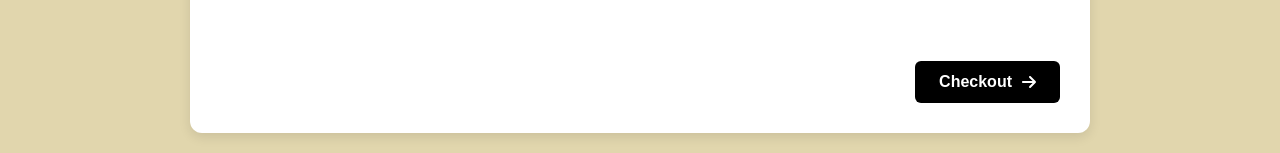
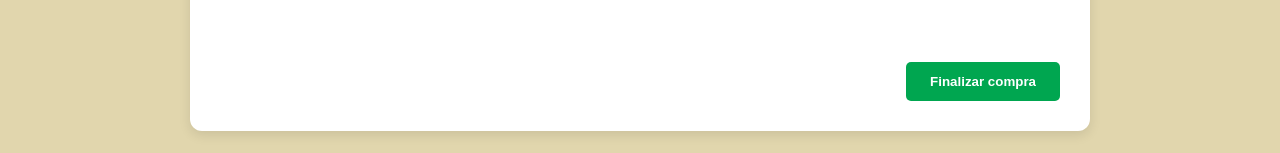
Before and after one commit to Axelh98/handcrafted_haven, a Next.js app: page /cart in a window 1280 px wide. Shown: the part 521-674 px from the top of the page. Built offline with nearby package versions, Linux system fonts and the light colour scheme; no server answers; the database is empty.

Commit message:
local mercadopago

```diff
--- a/package.json
+++ b/package.json
@@ -13,11 +13,14 @@
 		"@fortawesome/free-solid-svg-icons": "^6.7.2",
 		"@fortawesome/react-fontawesome": "^0.2.2",
 		"@heroicons/react": "^2.2.0",
+		"@mercadopago/sdk-react": "^1.0.2",
 		"@supabase/supabase-js": "^2.49.4",
+		"@types/mercadopago": "^1.5.11",
 		"@types/next-auth": "^3.13.0",
 		"bcryptjs": "^3.0.2",
 		"classnames": "^2.5.1",
 		"flowbite-react": "^0.11.5",
+		"mercadopago": "^2.4.0",
 		"multer": "^1.4.5-lts.2",
 		"next": "^15.2.4",
 		"next-auth": "^4.24.11",
--- /dev/null
+++ b/src/app/api/create-preference/route.ts
@@ -0,0 +1,45 @@
+import { NextRequest, NextResponse } from 'next/server';
+import { MercadoPagoConfig, Preference } from 'mercadopago';
+
+const client = new MercadoPagoConfig({ accessToken: process.env.MP_ACCESS_TOKEN as string });
+
+export async function POST(req: NextRequest) {
+  try {
+    const body = await req.json();
+    console.log("Recibiendo cuerpo de la solicitud:", body); // Asegúrate de ver lo que recibes
+
+    const items = body.cartItems.map((item: any) => ({
+      title: item.name,
+      quantity: item.quantity,
+      currency_id: item.currency_id || 'ARS',
+      unit_price: item.price,
+    }));
+
+    const preferenceData = {
+      body: {
+        items,
+        back_urls: {
+          success: 'http://localhost:3000/',
+          failure: 'http://localhost:3000/',
+          pending: 'http://localhost:3000/',
+        },
+        auto_return: 'approved',
+      }
+    };
+
+    console.log("Datos de la preferencia que se enviarán:", preferenceData); // Revisa los datos que enviarás a MercadoPago
+
+    const preference = new Preference(client);
+    const createdPreference = await preference.create(preferenceData);
+
+    console.log("Preferencia creada exitosamente:", createdPreference); // Ver si se creó correctamente
+
+    return NextResponse.json({ init_point: createdPreference.init_point });
+  } catch (error: any) {
+    console.error('Error al crear la preferencia de MercadoPago:', error); // Ver detalles del error
+    return NextResponse.json(
+      { error: 'Error al crear la preferencia de pago' },
+      { status: 500 }
+    );
+  }
+}
--- a/src/app/ui/cart/Cart.tsx
+++ b/src/app/ui/cart/Cart.tsx
@@ -10,6 +10,7 @@ import {
   faArrowRight,
 } from "@fortawesome/free-solid-svg-icons";
 import { useCart } from "@/app/context/CartContext";
+import CheckoutButton from "@/app/ui/cart/checkout/checkoutButton";
 
 export default function Cart() {
   const { cart, updateQuantity, removeFromCart } = useCart();
@@ -32,11 +33,14 @@ export default function Cart() {
         <div className="cart-content">
           <div className="cart-items">
             {cart.map((item) => (
-
               <div className="cart-item" key={item.id}>
                 <div className="item-image">
                   <img
-                    src={item.image_url? `/images${item.image_url}`: "/objects/vase.svg"}
+                    src={
+                      item.image_url
+                        ? `/images${item.image_url}`
+                        : "/objects/vase.svg"
+                    }
                     alt={item.name}
                   />
                 </div>
@@ -104,10 +108,7 @@ export default function Cart() {
           </div>
 
           <div className="checkout-button-container">
-            <button type="button" className="checkout-button">
-              Checkout
-              <FontAwesomeIcon icon={faArrowRight} className="checkout-icon" />
-            </button>
+            <CheckoutButton />
           </div>
         </div>
       </div>
--- /dev/null
+++ b/src/app/ui/cart/checkout/checkbutton.css
@@ -0,0 +1,9 @@
+.checkout-btn {
+    background-color: #00a650;
+    color: white;
+    padding: 0.75rem 1.5rem;
+    border-radius: 5px;
+    font-weight: bold;
+    border: none;
+    cursor: pointer;
+  }
--- /dev/null
+++ b/src/app/ui/cart/checkout/checkoutButton.tsx
@@ -0,0 +1,35 @@
+'use client';
+
+import { useCart } from '@/app/context/CartContext';
+import './checkbutton.css'
+
+
+export default function CheckoutButton() {
+  const { cart } = useCart();
+
+  const handleCheckout = async () => {
+    const response = await fetch('/api/create-preference', {
+      method: 'POST',
+      headers: {
+        'Content-Type': 'application/json'
+      },
+      body: JSON.stringify({ cartItems: cart }) // Asegúrate de que cart esté bien estructurado
+    });
+
+    const data = await response.json();
+    console.log("Respuesta del servidor:", data); // Ver la respuesta del servidor
+
+    if (data.init_point) {
+      window.location.href = data.init_point;
+    } else {
+      alert('Ocurrió un error al iniciar el pago');
+    }
+  };
+
+
+  return (
+    <button onClick={handleCheckout} className="checkout-btn">
+      Finalizar compra
+    </button>
+  );
+}
```
Also changed, not shown: 1 other file (tests, documents, lock files or other folders).
